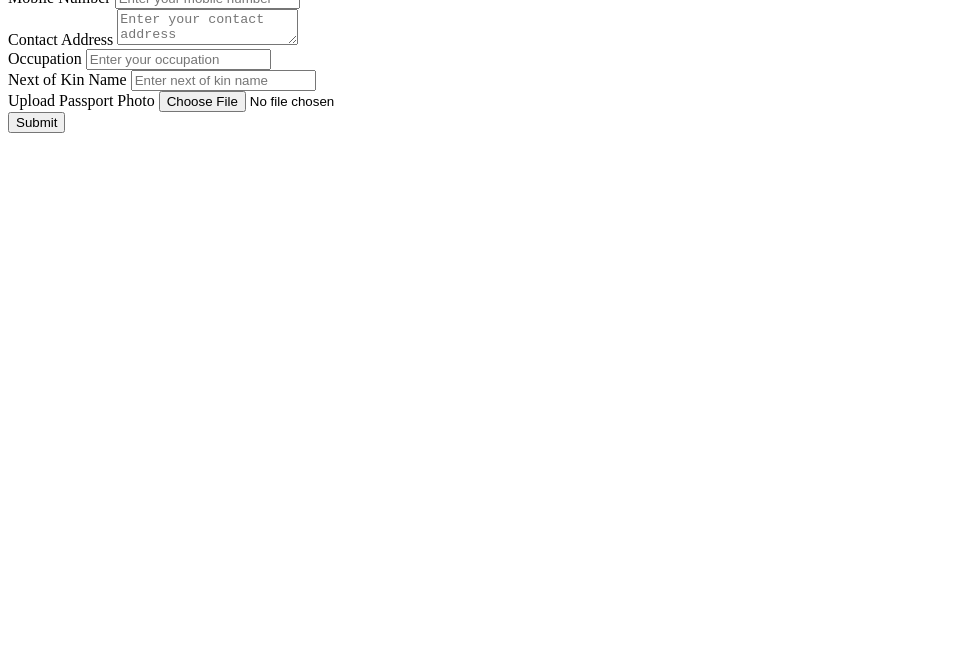
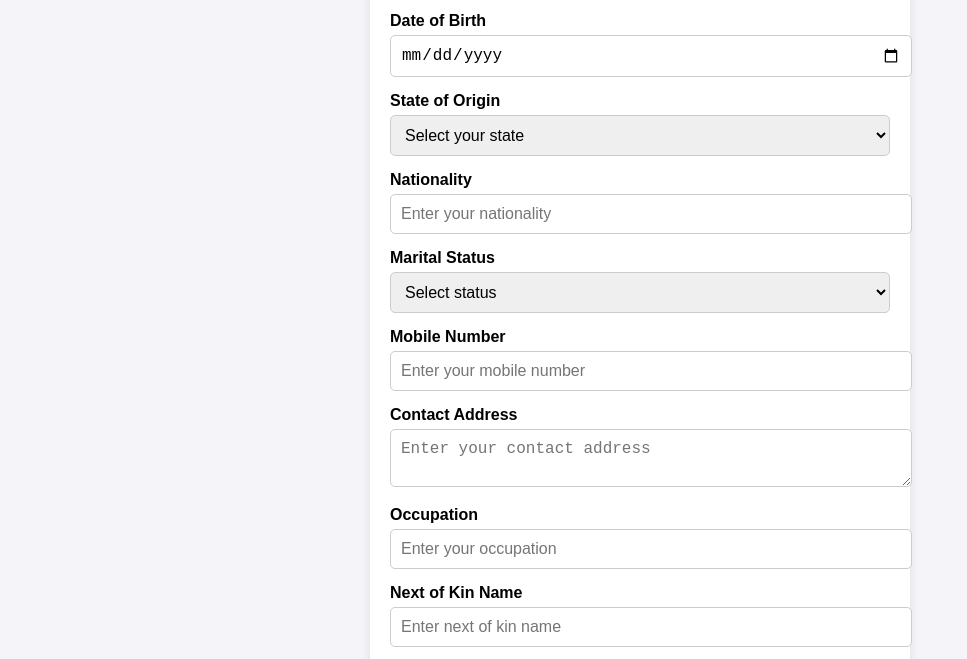
Before and after one commit to ALFAJ14287/96bookstore, a plain HTML site: page index.html in a window 1280 px wide. Shown: the part 206-865 px from the top of the page, without its empty margins (0-967 px from the left). Before the commit the page ends 800 px from the top, so only its background shows below. Drawn offline with Linux system fonts and the light colour scheme.

Commit message:
Update index.html

```diff
--- a/index.html
+++ b/index.html
@@ -4,7 +4,7 @@
   <meta charset="UTF-8">
   <meta name="viewport" content="width=device-width, initial-scale=1.0">
   <title>HIZBULLAH School Registration</title>
-  <link rel="stylesheet" href="man.css">
+  <link rel="stylesheet" href="style.css">
 </head>
 <body>
 
```
